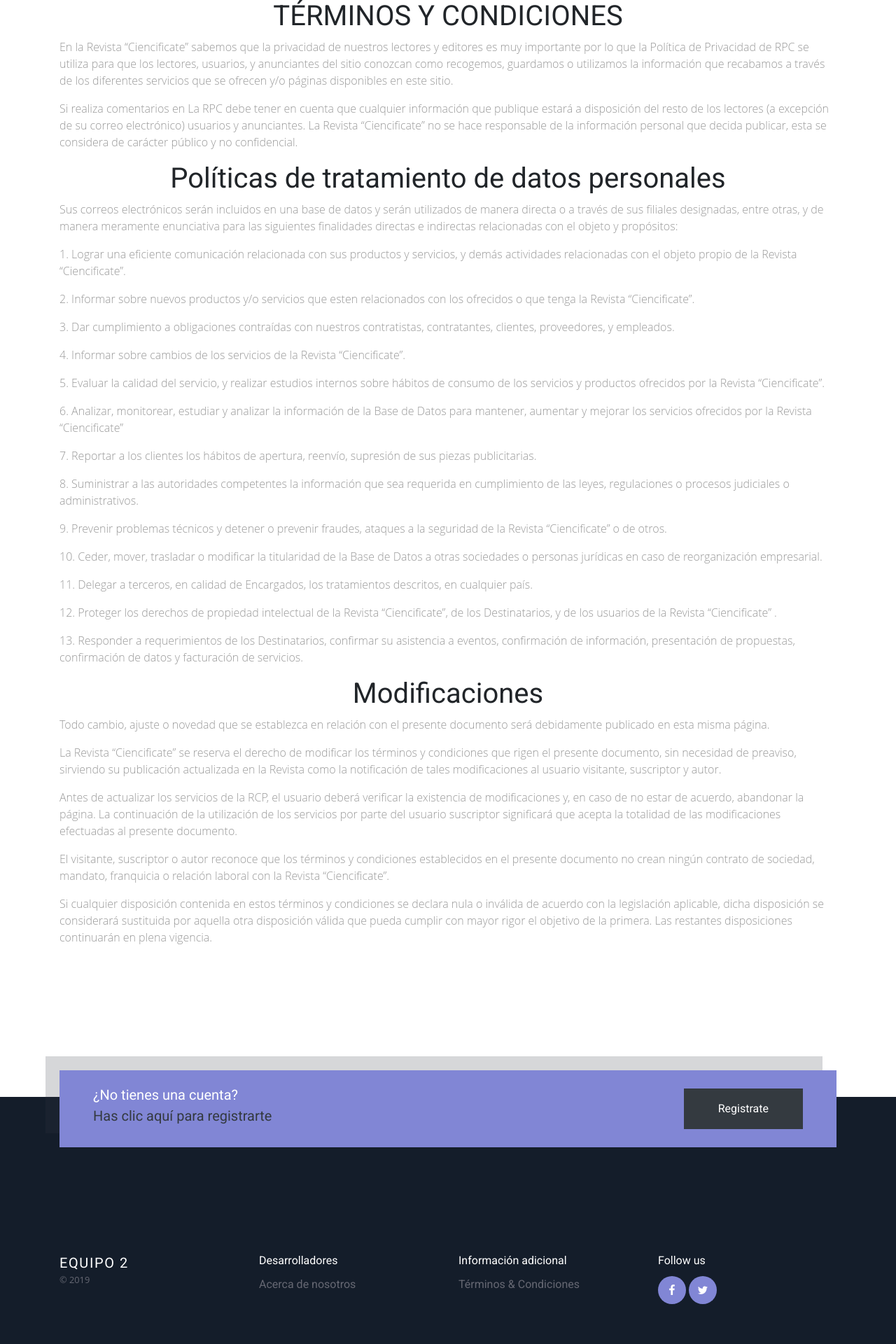
After one commit to lalo1234321/ProgramacionWebPHP, a PHP site: page /terminos.php in a window 1280 px wide. The commit adds this page. Shown: the part 321-2241 px from the top of the page at 70% size. Run offline with PHP 8.4, Linux system fonts and the light colour scheme; some libraries are stand-ins or nearby versions; some web fonts are replaced.

Commit message:
Pantallas Terminos y Acerca de

```diff
--- a/css/style.css
+++ b/css/style.css
@@ -47,6 +47,10 @@ h2 {
     right: 20px; }
   .owl-1 .owl-nav .owl-prev {
     left: 20px; }
+
+.center{
+  text-align: center;
+}
 
 .owl-1 .owl-dots {
   position: absolute;
--- a/includes/header.php
+++ b/includes/header.php
@@ -1,5 +1,6 @@
 <header>
     <div class="overlay">
+        <h1>CIENCIFICATE</h1>
         <h3>ARTÍCULOS SOBRE ÚLTIMOS DESCUBRIMIENTOS EN EL ÁREA DE LA FÍSICA EN EL SIGLO 20 Y 21</h3>
     </div>
 </header>
--- /dev/null
+++ b/terminos.php
@@ -0,0 +1,88 @@
+<html lang="en">
+
+<head>
+	<meta charset="UTF-8">
+	<meta http-equiv="X-UA-Compatible" content="IE=edge">
+	<meta name="viewport" content="width=device-width, initial-scale=1.0">
+	<link rel="stylesheet" href="https://cdn.jsdelivr.net/npm/bootstrap@4.0.0/dist/css/bootstrap.min.css" integrity="sha384-Gn5384xqQ1aoWXA+058RXPxPg6fy4IWvTNh0E263XmFcJlSAwiGgFAW/dAiS6JXm" crossorigin="anonymous">
+	<link rel="stylesheet" href="./includes/header.css">
+	<link href="https://fonts.googleapis.com/css?family=Roboto:300,400&display=swap" rel="stylesheet">
+
+	<link href="https://fonts.googleapis.com/css?family=Poppins:300,400,500&display=swap" rel="stylesheet">
+
+	<link href="https://fonts.googleapis.com/css?family=Playfair+Display:400,900&display=swap" rel="stylesheet">
+
+
+
+	<link rel="stylesheet" href="fonts/icomoon/style.css">
+
+	<link rel="stylesheet" href="css/owl.carousel.min.css">
+
+	<link rel="stylesheet" href="css/animate.css">
+
+	<!-- Bootstrap CSS -->
+	<link rel="stylesheet" href="css/bootstrap.min.css">
+
+	<!-- Style -->
+	<link rel="stylesheet" href="css/style.css">
+	<script src="https://code.jquery.com/jquery-3.4.1.min.js" integrity="sha256-CSXorXvZcTkaix6Yvo6HppcZGetbYMGWSFlBw8HfCJo=" crossorigin="anonymous"></script>
+	<script src="https://cdn.jsdelivr.net/npm/popper.js@1.12.9/dist/umd/popper.min.js" integrity="sha384-ApNbgh9B+Y1QKtv3Rn7W3mgPxhU9K/ScQsAP7hUibX39j7fakFPskvXusvfa0b4Q" crossorigin="anonymous"></script>
+	<script src="https://cdn.jsdelivr.net/npm/bootstrap@4.0.0/dist/js/bootstrap.min.js" integrity="sha384-JZR6Spejh4U02d8jOt6vLEHfe/JQGiRRSQQxSfFWpi1MquVdAyjUar5+76PVCmYl" crossorigin="anonymous"></script>
+
+	<title>Document</title>
+
+</head>
+
+<body>
+	<?php
+	require_once 'includes/header.php';
+	?>
+
+	<div class=container>
+		<h1 class=center>TÉRMINOS Y CONDICIONES</h1>
+		<p>
+			En la Revista “Ciencificate” sabemos que la privacidad de nuestros lectores y editores es muy importante por lo que la Política de Privacidad de RPC se utiliza para que los lectores, usuarios, y anunciantes del sitio conozcan como recogemos, guardamos o utilizamos la información que recabamos a través de los diferentes servicios que se ofrecen y/o páginas disponibles en este sitio.
+		</p>
+		<p>
+			Si realiza comentarios en La RPC debe tener en cuenta que cualquier información que publique estará a disposición del resto de los lectores (a excepción de su correo electrónico) usuarios y anunciantes. La Revista “Ciencificate” no se hace responsable de la información personal que decida publicar, esta se considera de carácter público y no confidencial.
+		</p>
+		<h1 class=center>Políticas de tratamiento de datos personales</h1>
+		<p>
+			Sus correos electrónicos serán incluidos en una base de datos y serán utilizados de manera directa o a través de sus filiales designadas, entre otras, y de manera meramente enunciativa para las siguientes finalidades directas e indirectas relacionadas con el objeto y propósitos:
+		</p>
+		<p>1. Lograr una eficiente comunicación relacionada con sus productos y servicios, y demás actividades relacionadas con el objeto propio de la Revista “Ciencificate”.</p>
+		<p>2. Informar sobre nuevos productos y/o servicios que esten relacionados con los ofrecidos o que tenga la Revista “Ciencificate”.</p>
+		<p>3. Dar cumplimiento a obligaciones contraídas con nuestros contratistas, contratantes, clientes, proveedores, y empleados.</p>
+		<p>4. Informar sobre cambios de los servicios de la Revista “Ciencificate”.</p>
+		<p>5. Evaluar la calidad del servicio, y realizar estudios internos sobre hábitos de consumo de los servicios y productos ofrecidos por la Revista “Ciencificate”.</p>
+		<p>6. Analizar, monitorear, estudiar y analizar la información de la Base de Datos para mantener, aumentar y mejorar los servicios ofrecidos por la Revista “Ciencificate”</p>
+		<p>7. Reportar a los clientes los hábitos de apertura, reenvío, supresión de sus piezas publicitarias.</p>
+		<p>8. Suministrar a las autoridades competentes la información que sea requerida en cumplimiento de las leyes, regulaciones o procesos judiciales o administrativos.</p>
+		<p>9. Prevenir problemas técnicos y detener o prevenir fraudes, ataques a la seguridad de la Revista “Ciencificate” o de otros.</p>
+		<p>10. Ceder, mover, trasladar o modificar la titularidad de la Base de Datos a otras sociedades o personas jurídicas en caso de reorganización empresarial.</p>
+		<p>11. Delegar a terceros, en calidad de Encargados, los tratamientos descritos, en cualquier país.</p>
+		<p>12. Proteger los derechos de propiedad intelectual de la Revista “Ciencificate”, de los Destinatarios, y de los usuarios de la Revista “Ciencificate” .</p>
+		<p>13. Responder a requerimientos de los Destinatarios, confirmar su asistencia a eventos, confirmación de información, presentación de propuestas, confirmación de datos y facturación de servicios.</p>
+		<h1 class=center>Modificaciones</h1>
+		<p>Todo cambio, ajuste o novedad que se establezca en relación con el presente documento será debidamente publicado en esta misma página.</p>
+		<p>La Revista “Ciencificate” se reserva el derecho de modificar los términos y condiciones que rigen el presente documento, sin necesidad de preaviso, sirviendo su publicación actualizada en la Revista como la notificación de tales modificaciones al usuario visitante, suscriptor y autor.</p>
+		<p>Antes de actualizar los servicios de la RCP, el usuario deberá verificar la existencia de modificaciones y, en caso de no estar de acuerdo, abandonar la página. La continuación de la utilización de los servicios por parte del usuario suscriptor significará que acepta la totalidad de las modificaciones efectuadas al presente documento.</p>
+		<p>El visitante, suscriptor o autor reconoce que los términos y condiciones establecidos en el presente documento no crean ningún contrato de sociedad, mandato, franquicia o relación laboral con la Revista “Ciencificate”.</p>
+		<p>Si cualquier disposición contenida en estos términos y condiciones se declara nula o inválida de acuerdo con la legislación aplicable, dicha disposición se considerará sustituida por aquella otra disposición válida que pueda cumplir con mayor rigor el objetivo de la primera. Las restantes disposiciones continuarán en plena vigencia.</p>
+
+	</div>
+
+
+
+	<div style="padding-bottom: 200px"></div>
+	<script src="js/jquery-3.3.1.min.js"></script>
+	<script src="js/popper.min.js"></script>
+	<script src="js/bootstrap.min.js"></script>
+	<script src="js/owl.carousel.min.js"></script>
+	<script src="js/main.js"></script>
+	<?php
+	require_once 'includes/footer.php';
+	?>
+</body>
+
+</html>
```
Also changed, not shown: desarrolladores.php (added, +71 -0 lines).
